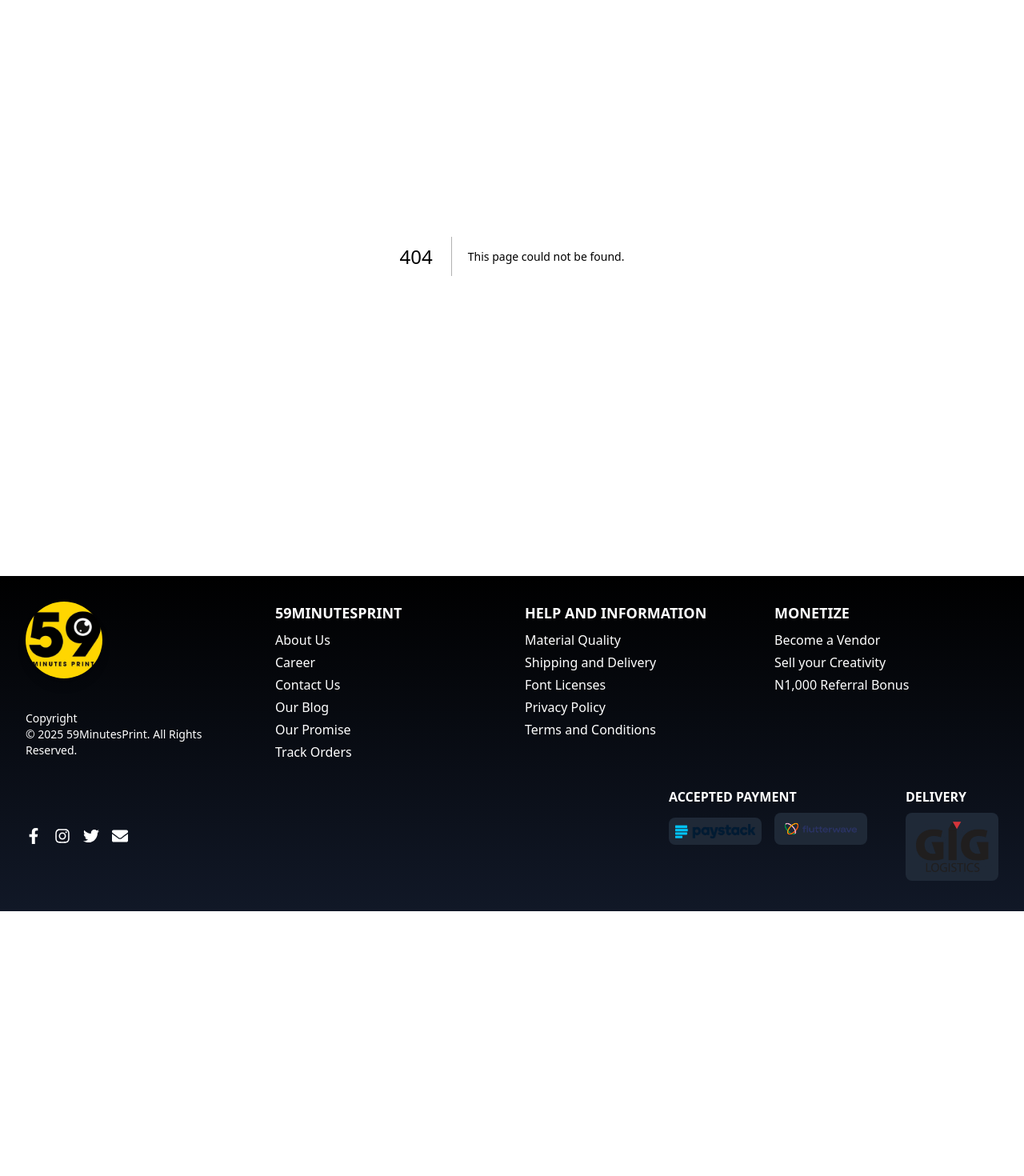
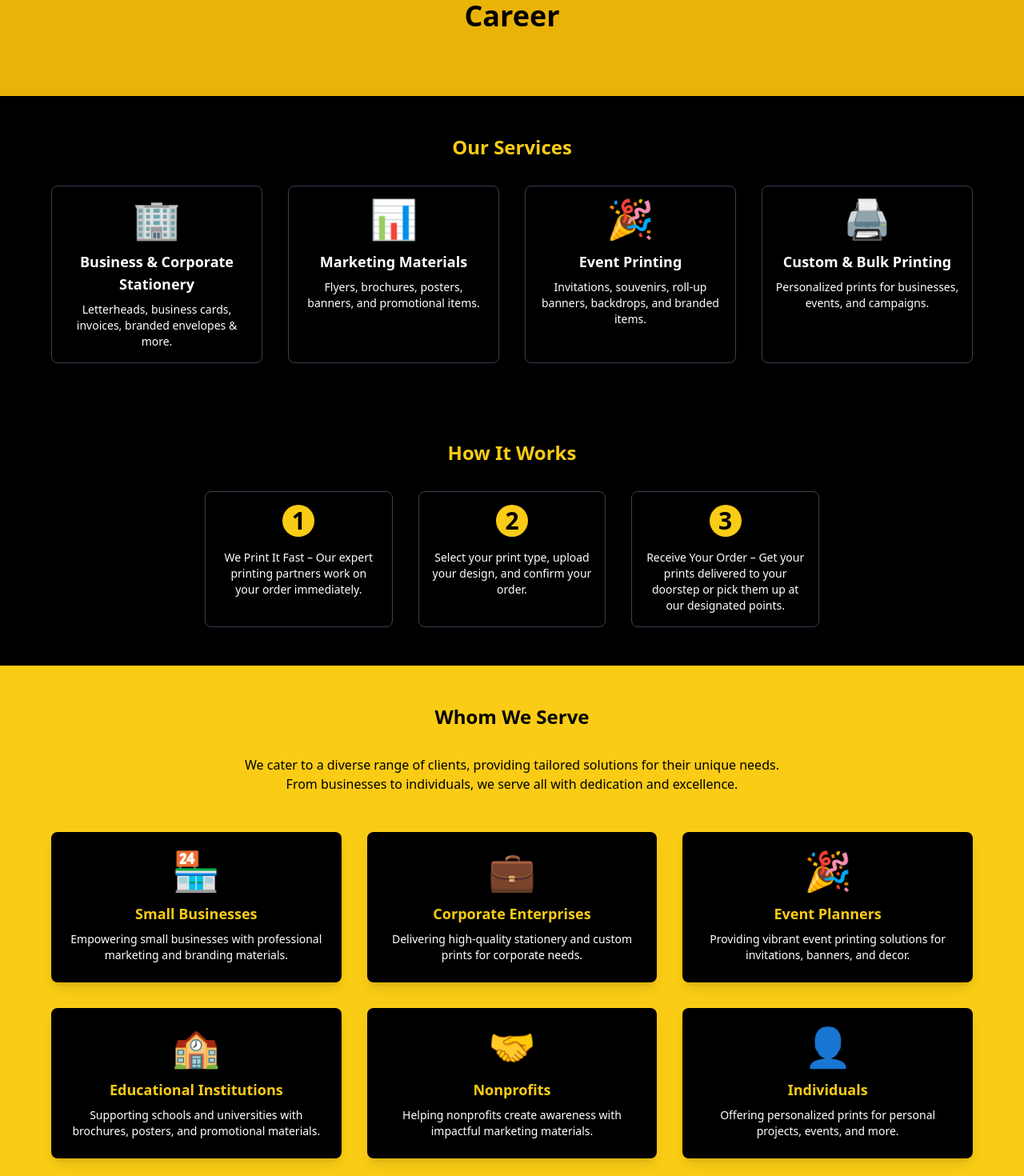
Before and after one commit to Maclab-Technologies/frontend, a Next.js app: page /Career in a window 1280 px wide. Before the commit this address had no page. Shown: the part 160-1630 px from the top of the page at 80% size. Before the commit the page ends 1299 px from the top, so only its background shows below. Built offline with nearby package versions, Linux system fonts and the light colour scheme.

Commit message:
career page done

```diff
--- /dev/null
+++ b/src/app/Career/page.js
@@ -0,0 +1,161 @@
+"use client";
+
+import Image from "next/image";
+
+const services = [
+  {
+    title: "Business & Corporate Stationery",
+    description:
+      "Letterheads, business cards, invoices, branded envelopes & more.",
+    icon: "🏢",
+  },
+  {
+    title: "Marketing Materials",
+    description: "Flyers, brochures, posters, banners, and promotional items.",
+    icon: "📊",
+  },
+  {
+    title: "Event Printing",
+    description:
+      "Invitations, souvenirs, roll-up banners, backdrops, and branded items.",
+    icon: "🎉",
+  },
+  {
+    title: "Custom & Bulk Printing",
+    description: "Personalized prints for businesses, events, and campaigns.",
+    icon: "🖨️",
+  },
+];
+
+const howItWorksSteps = [
+  {
+    step: "1",
+    description:
+      "We Print It Fast – Our expert printing partners work on your order immediately.",
+  },
+  {
+    step: "2",
+    description:
+      "Select your print type, upload your design, and confirm your order.",
+  },
+  {
+    step: "3",
+    description:
+      "Receive Your Order – Get your prints delivered to your doorstep or pick them up at our designated points.",
+  },
+];
+
+const whomWeServe = [
+  {
+    title: "Small Businesses",
+    description:
+      "Empowering small businesses with professional marketing and branding materials.",
+    icon: "🏪",
+  },
+  {
+    title: "Corporate Enterprises",
+    description:
+      "Delivering high-quality stationery and custom prints for corporate needs.",
+    icon: "💼",
+  },
+  {
+    title: "Event Planners",
+    description:
+      "Providing vibrant event printing solutions for invitations, banners, and decor.",
+    icon: "🎉",
+  },
+  {
+    title: "Educational Institutions",
+    description:
+      "Supporting schools and universities with brochures, posters, and promotional materials.",
+    icon: "🏫",
+  },
+  {
+    title: "Nonprofits",
+    description:
+      "Helping nonprofits create awareness with impactful marketing materials.",
+    icon: "🤝",
+  },
+  {
+    title: "Individuals",
+    description:
+      "Offering personalized prints for personal projects, events, and more.",
+    icon: "👤",
+  },
+];
+
+const Career = () => {
+  return (
+    <div>
+      {/* Hero Section */}
+      <section className="bg-yellow-500 text-black text-center py-20">
+        <h1 className="text-4xl font-bold">Career</h1>
+      </section>
+
+      {/* Our Services Section */}
+      <section className="bg-black text-white py-12 px-4">
+        <h2 className="text-yellow-400 text-2xl font-bold text-center mb-8">
+          Our Services
+        </h2>
+        <div className="max-w-6xl mx-auto grid grid-cols-1 md:grid-cols-4 gap-8">
+          {services.map((service, index) => (
+            <div
+              key={index}
+              className="text-center p-4 border border-gray-700 rounded-lg"
+            >
+              <div className="text-5xl mb-4">{service.icon}</div>
+              <h3 className="text-lg font-bold mb-2">{service.title}</h3>
+              <p className="text-sm">{service.description}</p>
+            </div>
+          ))}
+        </div>
+      </section>
+
+      {/* How It Works Section */}
+      <section className="bg-black text-white py-12 px-4">
+        <h2 className="text-yellow-400 text-2xl font-bold text-center mb-8">
+          How It Works
+        </h2>
+        <div className="max-w-3xl mx-auto grid grid-cols-1 md:grid-cols-3 gap-8">
+          {howItWorksSteps.map((item, index) => (
+            <div
+              key={index}
+              className="text-center p-4 border border-gray-700 rounded-lg"
+            >
+              <div className="text-3xl font-bold bg-yellow-400 text-black w-10 h-10 rounded-full mx-auto mb-4 flex items-center justify-center">
+                {item.step}
+              </div>
+              <p className="text-sm">{item.description}</p>
+            </div>
+          ))}
+        </div>
+      </section>
+
+      {/* Whom We Serve Section */}
+      <section className="bg-yellow-400 text-black py-12 px-4">
+        <h2 className="text-2xl font-bold text-center mb-8">Whom We Serve</h2>
+        <p className="text-center max-w-2xl mx-auto mb-12">
+          We cater to a diverse range of clients, providing tailored solutions
+          for their unique needs. From businesses to individuals, we serve all
+          with dedication and excellence.
+        </p>
+        <div className="max-w-6xl mx-auto grid grid-cols-1 sm:grid-cols-2 md:grid-cols-3 gap-8">
+          {whomWeServe.map((item, index) => (
+            <div
+              key={index}
+              className="bg-black p-6 rounded-lg shadow-lg text-center transform hover:-translate-y-2 transition-transform"
+            >
+              <div className="text-5xl mb-4">{item.icon}</div>
+              <h3 className="text-lg font-bold mb-2 text-yellow-400">
+                {item.title}
+              </h3>
+              <p className="text-sm text-white">{item.description}</p>
+            </div>
+          ))}
+        </div>
+      </section>
+    </div>
+  );
+};
+
+export default Career;
--- a/src/app/components/Footer.js
+++ b/src/app/components/Footer.js
@@ -33,7 +33,7 @@ const Footer = () => {
           <ul className="space-y-1">
             {[
               { href: "/About", label: "About Us" },
-              { href: "/career", label: "Career" },
+              { href: "/Career", label: "Career" },
               { href: "/contact", label: "Contact Us" },
               { href: "/blog", label: "Our Blog" },
               { href: "/promise", label: "Our Promise" },
@@ -140,7 +140,7 @@ const Footer = () => {
 
           <div>
             <h4 className="font-bold uppercase">Delivery</h4>
-            <div className="p-2 bg-gray-800 rounded-lg inline-block mt-2">
+            <div className="p-2 rounded-lg inline-block mt-2">
               <Image
                 src={GIGlogo}
                 alt="Delivery"
```
